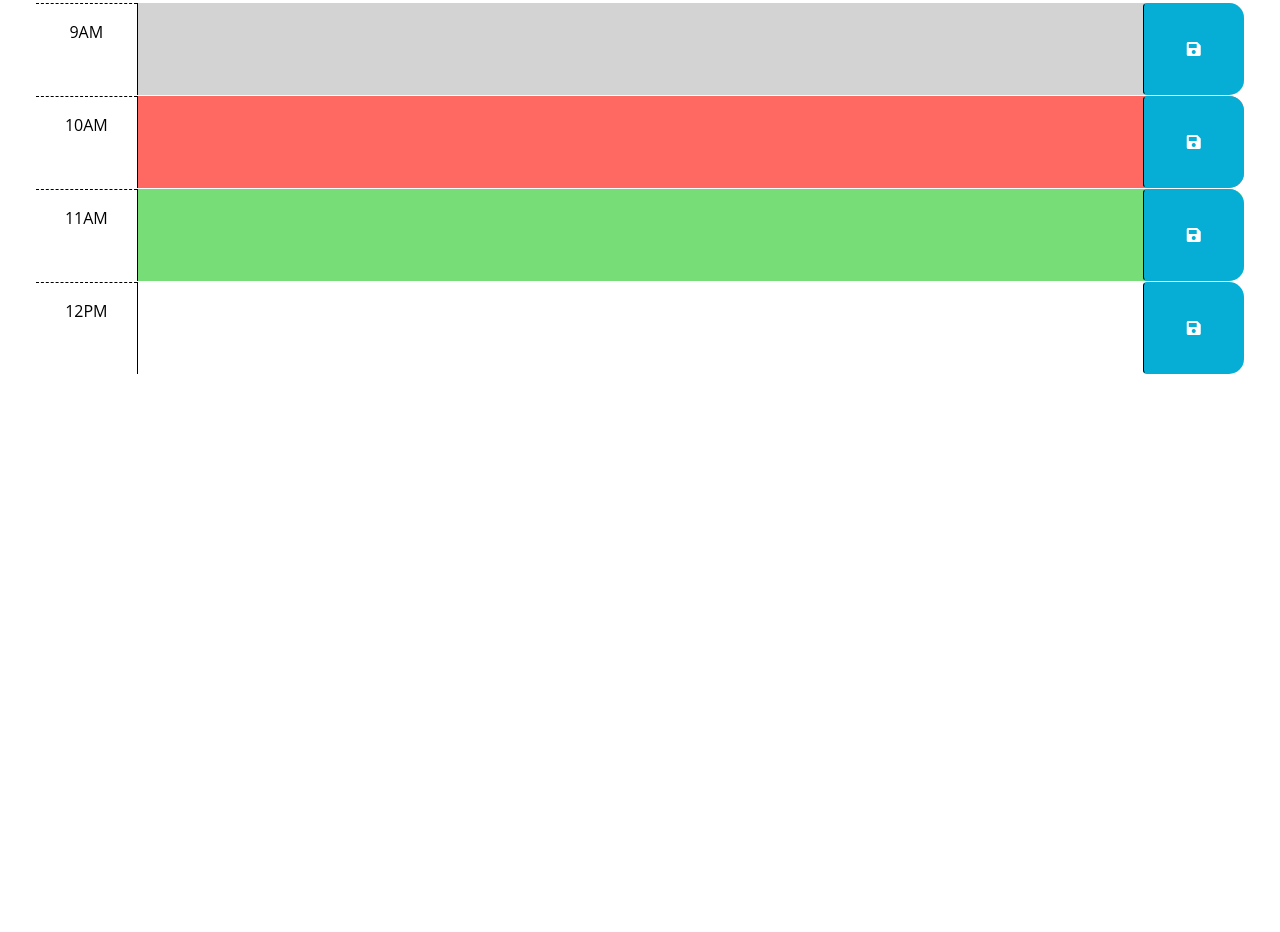
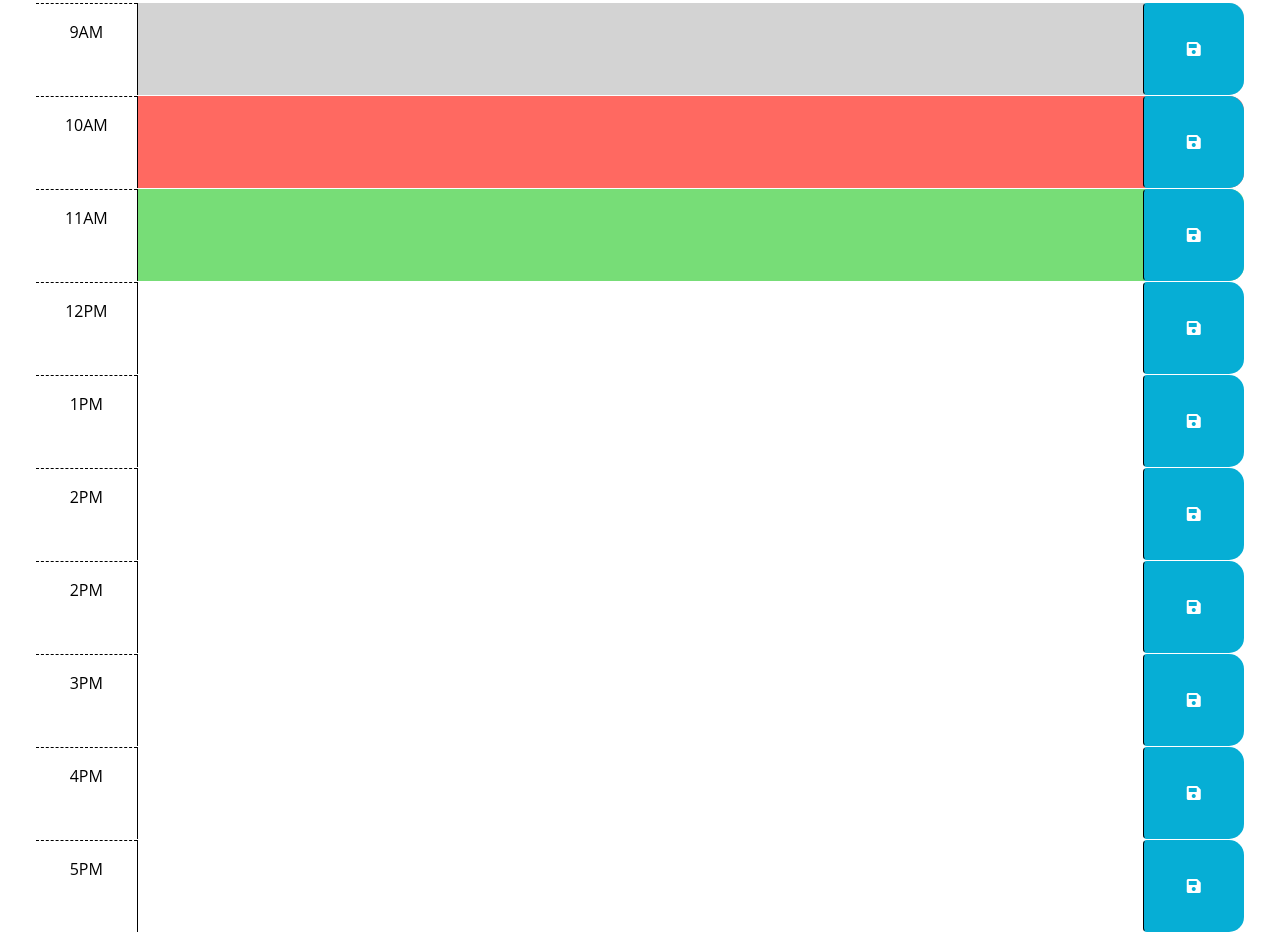
Before and after one commit to ant05man/Workday-scheduler, a plain HTML site: page index.html in a window 1280 px wide. Shown: the part 295-1227 px from the top of the page. Before the commit the page ends 800 px from the top, so only its background shows below. Drawn offline with nearby package versions, Linux system fonts and the light colour scheme.

Commit message:
added columns for the rest of the hours up to 5PM

```diff
--- a/index.html
+++ b/index.html
@@ -93,6 +93,53 @@
         <i class="fas fa-save" aria-hidden="true"></i>
       </button>
       </div>
+      <div id="hour-13" class="row time-block">
+        <div class="col-2 col-md-1 hour text-center py-3">1PM</div>
+        <textarea class="col-8 col-md-10 description" rows="3"></textarea>
+        <button class="btn saveBtn col-2 col-md-1" aria-label="save">
+          <i class="fas fa-save" aria-hidden="true"></i>
+        </button>
+      </div>
+
+      <div id="hour-14" class="row time-block">
+        <div class="col-2 col-md-1 hour text-center py-3">2PM</div>
+        <textarea class="col-8 col-md-10 description" rows="3"></textarea>
+        <button class="btn saveBtn col-2 col-md-1" aria-label="save">
+          <i class="fas fa-save" aria-hidden="true"></i>
+        </button>
+      </div>
+
+      <div id="hour-14" class="row time-block">
+        <div class="col-2 col-md-1 hour text-center py-3">2PM</div>
+        <textarea class="col-8 col-md-10 description" rows="3"></textarea>
+        <button class="btn saveBtn col-2 col-md-1" aria-label="save">
+          <i class="fas fa-save" aria-hidden="true"></i>
+        </button>
+      </div>
+
+      <div id="hour-15" class="row time-block">
+        <div class="col-2 col-md-1 hour text-center py-3">3PM</div>
+        <textarea class="col-8 col-md-10 description" rows="3"></textarea>
+        <button class="btn saveBtn col-2 col-md-1" aria-label="save">
+          <i class="fas fa-save" aria-hidden="true"></i>
+        </button>
+      </div>
+
+      <div id="hour-16" class="row time-block">
+        <div class="col-2 col-md-1 hour text-center py-3">4PM</div>
+        <textarea class="col-8 col-md-10 description" rows="3"></textarea>
+        <button class="btn saveBtn col-2 col-md-1" aria-label="save">
+          <i class="fas fa-save" aria-hidden="true"></i>
+        </button>
+      </div>
+
+      <div id="hour-17" class="row time-block">
+        <div class="col-2 col-md-1 hour text-center py-3">5PM</div>
+        <textarea class="col-8 col-md-10 description" rows="3"></textarea>
+        <button class="btn saveBtn col-2 col-md-1" aria-label="save">
+          <i class="fas fa-save" aria-hidden="true"></i>
+        </button>
+      </div>
     </div>
     <script src="https://cdnjs.cloudflare.com/ajax/libs/jquery/3.2.1/jquery.min.js"></script>
     <script src="https://cdn.jsdelivr.net/npm/dayjs@1.11.3/dayjs.min.js"
```
